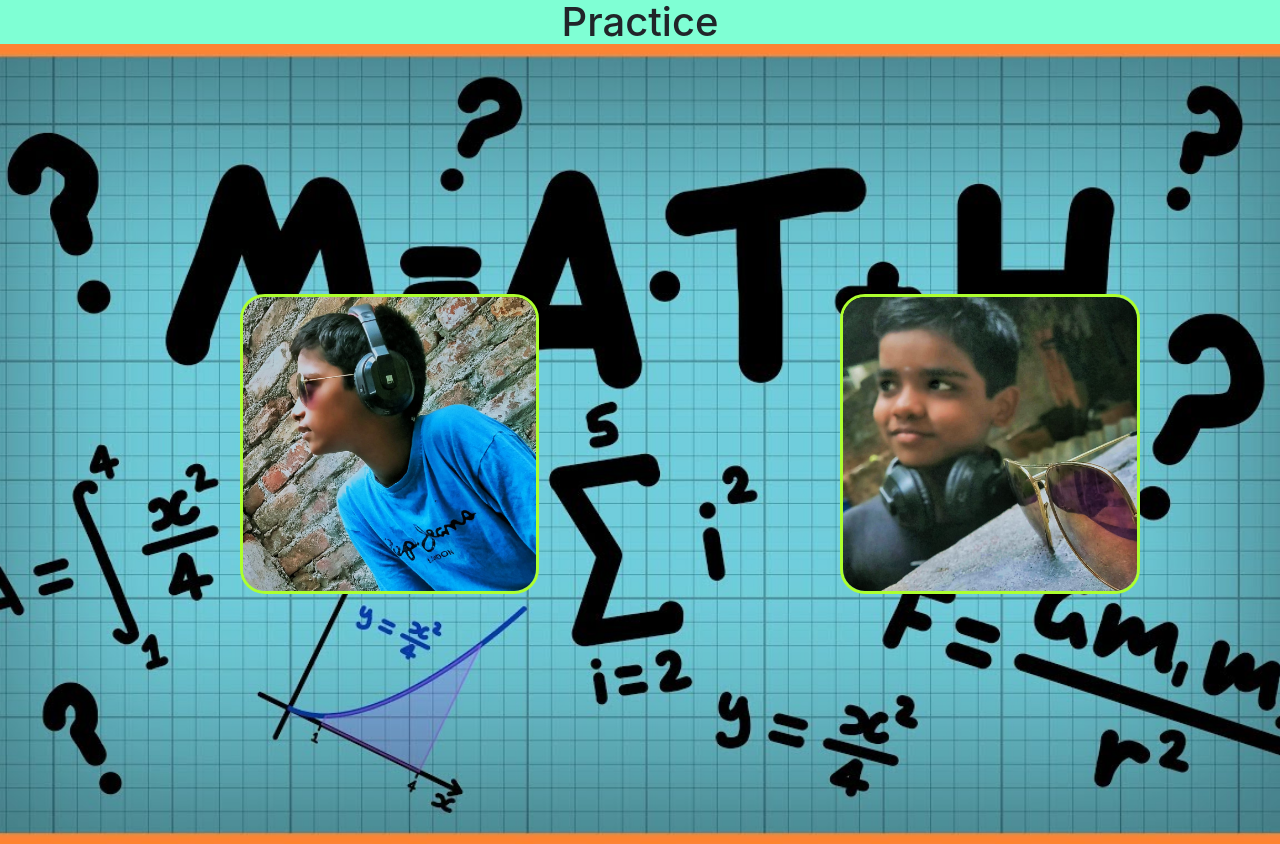
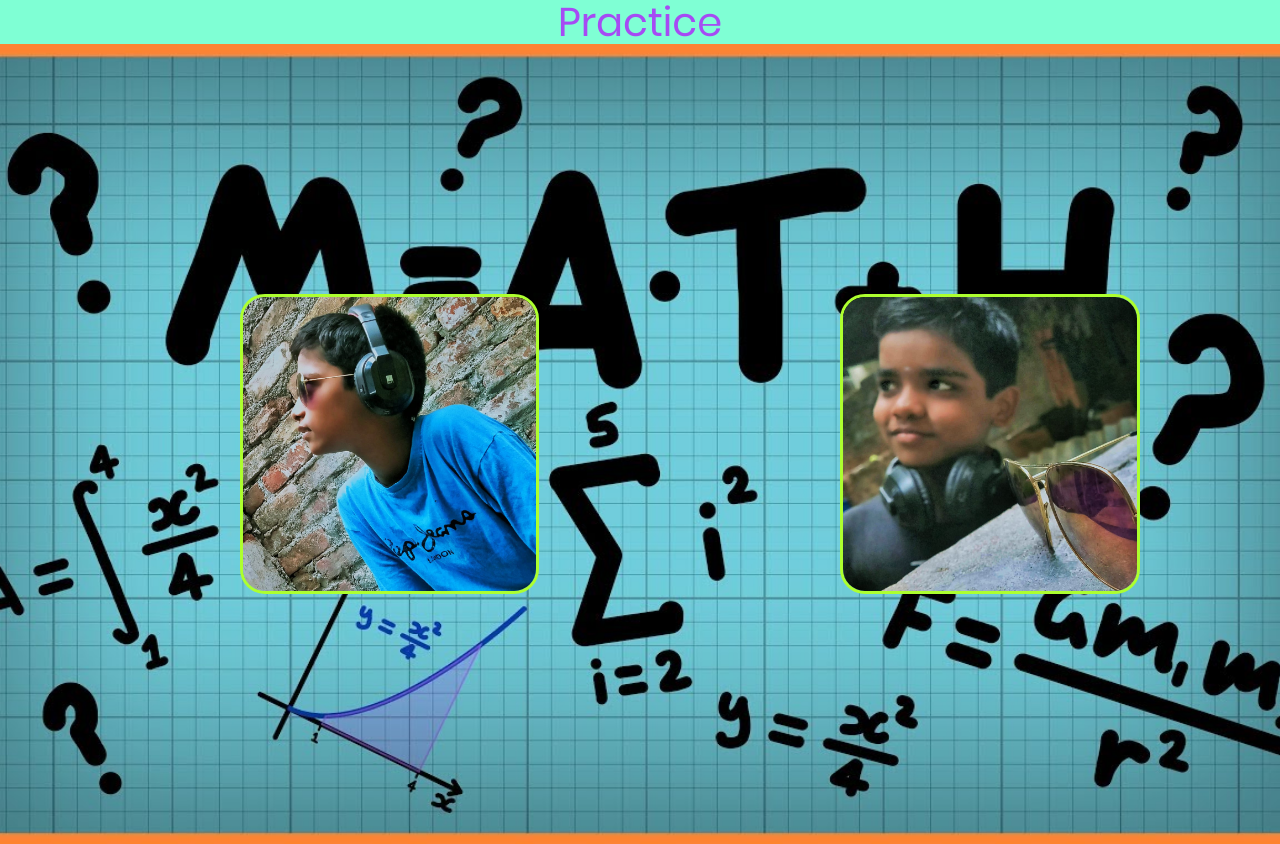
Before and after one commit to arunlazer-coder/subtraction, a React (Create React App) app: page / in a window 1280 px wide. Built offline with nearby package versions, Linux system fonts and the light colour scheme.

Commit message:
design fix

```diff
--- a/package.json
+++ b/package.json
@@ -7,6 +7,7 @@
     "@testing-library/react": "^11.2.7",
     "@testing-library/user-event": "^12.8.3",
     "apexcharts": "^3.27.3",
+    "axios": "^0.21.1",
     "react": "^17.0.2",
     "react-apexcharts": "^1.3.9",
     "react-dom": "^17.0.2",
--- a/public/css/main.css
+++ b/public/css/main.css
@@ -580,7 +580,7 @@
 
 tr {
   border-top: 1px solid #c1c3d1;
-  border-bottom-: 1px solid #c1c3d1;
+  border-bottom: 1px solid #c1c3d1;
   color: #666b85;
   font-size: 16px;
   font-weight: normal;
--- a/src/App.js
+++ b/src/App.js
@@ -4,30 +4,52 @@
 import Dashboard from "./components/Dashboard";
 import Subject from "./components/subject";
 import Maths from "./components/subject/components/maths";
-import {default as Maths1} from "./components/subject/components/maths/components/Mainpage";
-import { BrowserRouter, Switch, Route, Redirect } from "react-router-dom";
+import { default as Maths1 } from "./components/subject/components/maths/components/Mainpage";
+import { BrowserRouter, Switch, Route, Redirect, Link } from "react-router-dom";
 import { connect } from "react-redux";
 class App extends Component {
   render() {
     return (
+      <BrowserRouter>
         <div className="limiter">
-        <h1 className="appHeader">{this.props.loggedInUser === 'v1' ? "Vishnu" : this.props.loggedInUser === 'v2' ? "Vishuva" : "Practice"}</h1>
+          <Link to="/dashboard">
+            <h1 className="appHeader">
+              {this.props.loggedInUser === "v1"
+                ? "Vishnu"
+                : this.props.loggedInUser === "v2"
+                ? "Vishuva"
+                : "Practice"}
+            </h1>
+            {this.props.loggedInUser ? (
+              <span
+                className="float-right mr-3 font-weight-bold btn-danger"
+                onClick={() => this.props.login("")}
+              >
+                <i class="fa fa-power-off fa-3x" aria-hidden="true"></i>
+              </span>
+            ) : (
+              ""
+            )}
+          </Link>
           <div
             className="container-login100"
             style={{ backgroundImage: 'url("images/bg-01.jpg")' }}
           >
-          <BrowserRouter>
             {!this.props.loggedInUser ? <Redirect to="/" /> : ""}
             <Switch>
               <Route exact path="/" component={Login} />
               <Route exact path="/dashboard" component={Dashboard} />
               <Route exact path="/practice/main" component={Subject} />
               <Route exact path="/practice/main/maths" component={Maths} />
-              <Route exact path="/practice/main/maths/someArithmatic" component={Maths1} />
+              <Route
+                exact
+                path="/practice/main/maths/someArithmatic"
+                component={Maths1}
+              />
             </Switch>
-          </BrowserRouter>
           </div>
         </div>
+      </BrowserRouter>
     );
   }
 }
@@ -36,4 +58,9 @@
     loggedInUser: state.loggedInUser,
   };
 };
-export default connect(mapStateToProps, null)(App);
+
+const mapDispatchToProps = (dispatch) => ({
+  login: (data) => dispatch({ type: "login", payload: data }),
+});
+
+export default connect(mapStateToProps, mapDispatchToProps)(App);
--- a/src/components/subject/components/maths/components/Mainpage.js
+++ b/src/components/subject/components/maths/components/Mainpage.js
@@ -2,7 +2,7 @@
 import { connect } from "react-redux";
 import { Link } from "react-router-dom";
 import Validation from '../../../../../utils/Validator'
-
+import axios from 'axios';
 class Mainpage extends Component {
   constructor(props) {
     super(props);
@@ -67,6 +67,19 @@
       this.setState({answers})
   };
 
+  saveDataApi = () => {
+    let xD = this.state.answers.filter(x => x.answerEntered == x.c).length
+    axios.post(`https://vishnuvishuvaapi.herokuapp.com/public/api/v1/maths`, {
+      name:this.props.loggedInUser,
+      type:this.props.symbol,
+      subType:this.props.location.pathname.split('/')[3],
+      correct:xD,
+      wrong:10-xD
+    })
+    .then(res => {
+      this.setState({ showAnswers: true })
+    })
+  }
   render() {
     const { max, showAnswers, showList, answers } = this.state;
     return (
@@ -124,7 +137,7 @@
                           <>
                           <input
                             type="text"
-                            class="textfield"
+                            class="textfield w-50 float-right"
                             value={item.answerEntered}
                             onChange={(e) => this.saveAnswers(e,index)}
                           />
@@ -135,17 +148,23 @@
                   ))}
               </tbody>
             </table>
-            <div className="container-login100-form-btn mt-100">
+            {
+              !showAnswers ?
+              <div className="container-login100-form-btn mt-100">
               <div className="wrap-login100-form-btn">
                 <div className="login100-form-bgbtn" />
                 <button
                   className="login100-form-btn"
-                  onClick={() => this.setState({ showAnswers: true })}
+                  onClick={() => this.saveDataApi()}
                 >
                   Show Answers
                 </button>
               </div>
             </div>
+            :
+            ""
+            }
+
           </>
         )}
       </div>
@@ -199,6 +218,7 @@
 const mapStateToProps = (state) => {
   return {
     symbol: state.currentAOP,
+    loggedInUser:state.loggedInUser
   };
 };
 
```
Also changed, not shown: src/components/subject/components/maths/components/Mainpage copy.txt (deleted), 1 other file (tests, documents, lock files or other folders). Lines whose indentation alone changed are shown as unchanged.
